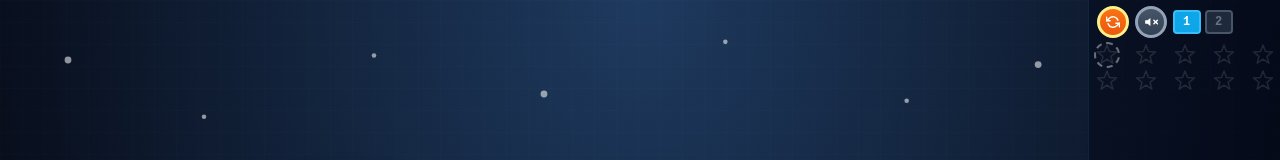
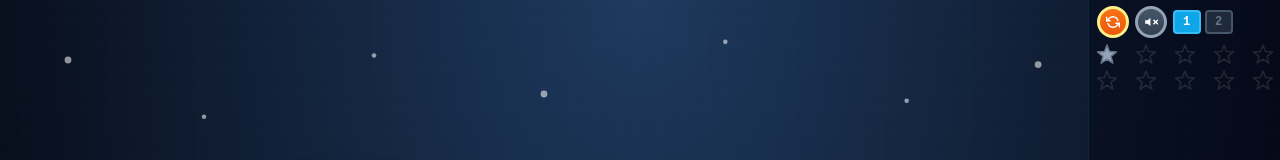
Before and after one commit to anandamarsh/maths-angle-explorer, a React (Vite) app: page / in a window 1280 px wide. Shown: the top 160 px of the page. Built offline with nearby package versions, Linux system fonts and the light colour scheme; a web font is replaced by a local one.

Commit message:
Refine progress target indicator

```diff
--- a/src/screens/ArcadeAngleScreen.tsx
+++ b/src/screens/ArcadeAngleScreen.tsx
@@ -282,9 +282,10 @@ function ExplosionAt({ x, y }: { x: number; y: number }) {
 }
 
 /** HUD progress star icon — replaces egg for shooter theme. */
-function ProgressIcon({ collected, gamePhase }: {
+function ProgressIcon({ collected, gamePhase, preview = false }: {
   collected: boolean;
   gamePhase: "normal" | "monster" | "platinum";
+  preview?: boolean;
 }) {
   const outerR = 10, innerR = 4.2, pts = 5, cx = 11, cy = 11;
   let d = "";
@@ -294,15 +295,18 @@ function ProgressIcon({ collected, gamePhase }: {
     d += (i === 0 ? "M" : "L") + ` ${(cx + Math.cos(a) * r).toFixed(2)} ${(cy + Math.sin(a) * r).toFixed(2)} `;
   }
   d += "Z";
-  const fill   = !collected ? "transparent"
+  const fill   = preview ? "#94a3b8"
+    : !collected ? "transparent"
     : gamePhase === "platinum" ? "#e2e8f0"
     : gamePhase === "monster"  ? "#fde047"
     : "#e0f2fe";
-  const stroke = !collected ? "rgba(255,255,255,0.25)"
+  const stroke = preview ? "#64748b"
+    : !collected ? "rgba(255,255,255,0.25)"
     : gamePhase === "platinum" ? "#94a3b8"
     : gamePhase === "monster"  ? "#f59e0b"
     : "#7dd3fc";
-  const glow = !collected ? "none"
+  const glow = preview ? "none"
+    : !collected ? "none"
     : gamePhase === "platinum"
       ? "drop-shadow(0 0 5px rgba(226,232,240,0.9)) drop-shadow(0 0 10px rgba(148,163,184,0.5))"
     : gamePhase === "monster"
@@ -310,7 +314,7 @@ function ProgressIcon({ collected, gamePhase }: {
     : "drop-shadow(0 0 5px rgba(125,211,252,0.85))";
   return (
     <svg viewBox="0 0 22 22" width="22" height="22"
-      style={{ filter: glow, transition: "all 0.3s", opacity: collected ? 1 : 0.45 }}>
+      style={{ filter: glow, transition: "all 0.3s", opacity: collected || preview ? 1 : 0.45 }}>
       <path d={d} fill={fill} stroke={stroke} strokeWidth={1.5} strokeLinejoin="round" />
     </svg>
   );
@@ -1394,10 +1398,8 @@ export default function ArcadeAngleScreen() {
               return (
                 <span key={i}
                   onClick={IS_DEV ? () => devSetEggs(i) : undefined}
-                  style={{ display: "inline-flex", cursor: IS_DEV ? "pointer" : "default",
-                    outline: isTarget ? "2px dashed rgba(255,255,255,0.4)" : undefined,
-                    borderRadius: isTarget ? "50%" : undefined }}>
-                  <ProgressIcon collected={collected} gamePhase={gamePhase} />
+                  style={{ display: "inline-flex", cursor: IS_DEV ? "pointer" : "default" }}>
+                  <ProgressIcon collected={collected} gamePhase={gamePhase} preview={isTarget && !collected} />
                 </span>
               );
             })}
@@ -1579,10 +1581,8 @@ export default function ArcadeAngleScreen() {
               const isTarget  = IS_DEV && i === ((isMonster || isPlatinum) ? monsterEggs : eggsCollected);
               return (
                 <span key={i} onClick={IS_DEV ? () => devSetEggs(i) : undefined}
-                  style={{ display: "inline-flex", cursor: IS_DEV ? "pointer" : "default",
-                    outline: isTarget ? "2px dashed rgba(255,255,255,0.4)" : undefined,
-                    borderRadius: isTarget ? "50%" : undefined }}>
-                  <ProgressIcon collected={collected} gamePhase={gamePhase} />
+                  style={{ display: "inline-flex", cursor: IS_DEV ? "pointer" : "default" }}>
+                  <ProgressIcon collected={collected} gamePhase={gamePhase} preview={isTarget && !collected} />
                 </span>
               );
             })}
```
